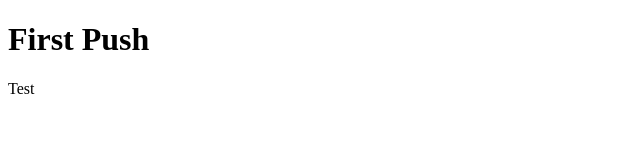
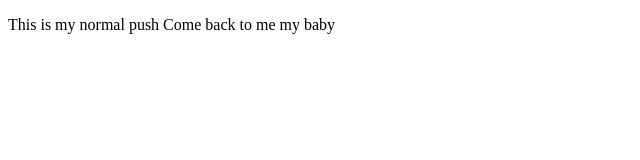
Before and after one commit to dentspaLanding/RollBack, a plain HTML site: page index.html in a window 1280 px wide. Shown: the whole page, without its empty margins (0-640 px from the left). Drawn offline with Linux system fonts and the light colour scheme.

Commit message:
normal push

```diff
--- a/index.html
+++ b/index.html
@@ -6,9 +6,12 @@
     <title>Document</title>
 </head>
 <body>
-    <h1>First Push </h1>
+
+    <p>
+        This is my normal push Come back to me my baby
+    </p>
 
 
-    <p>Test</p>
+
 </body>
 </html>
```
